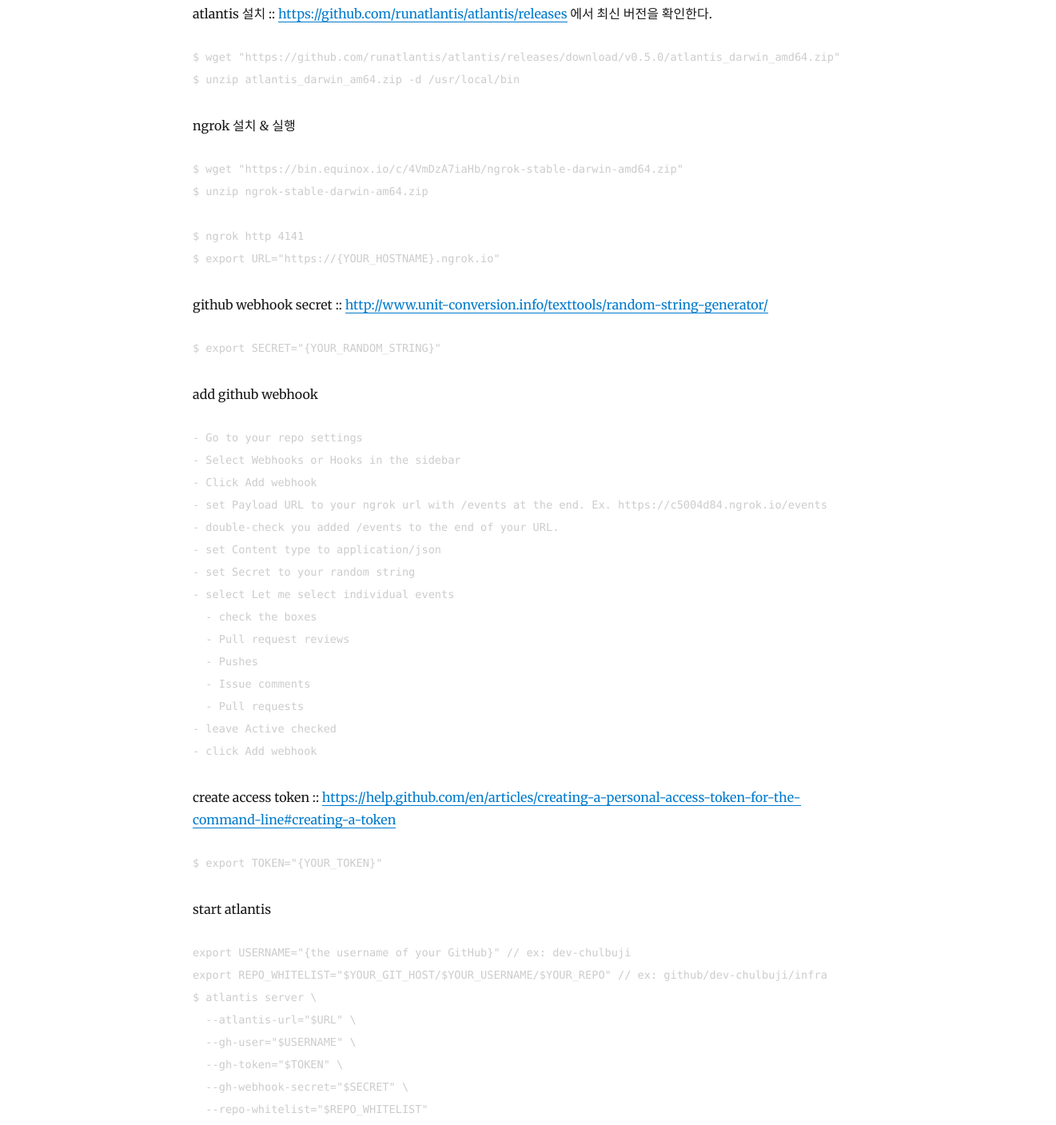
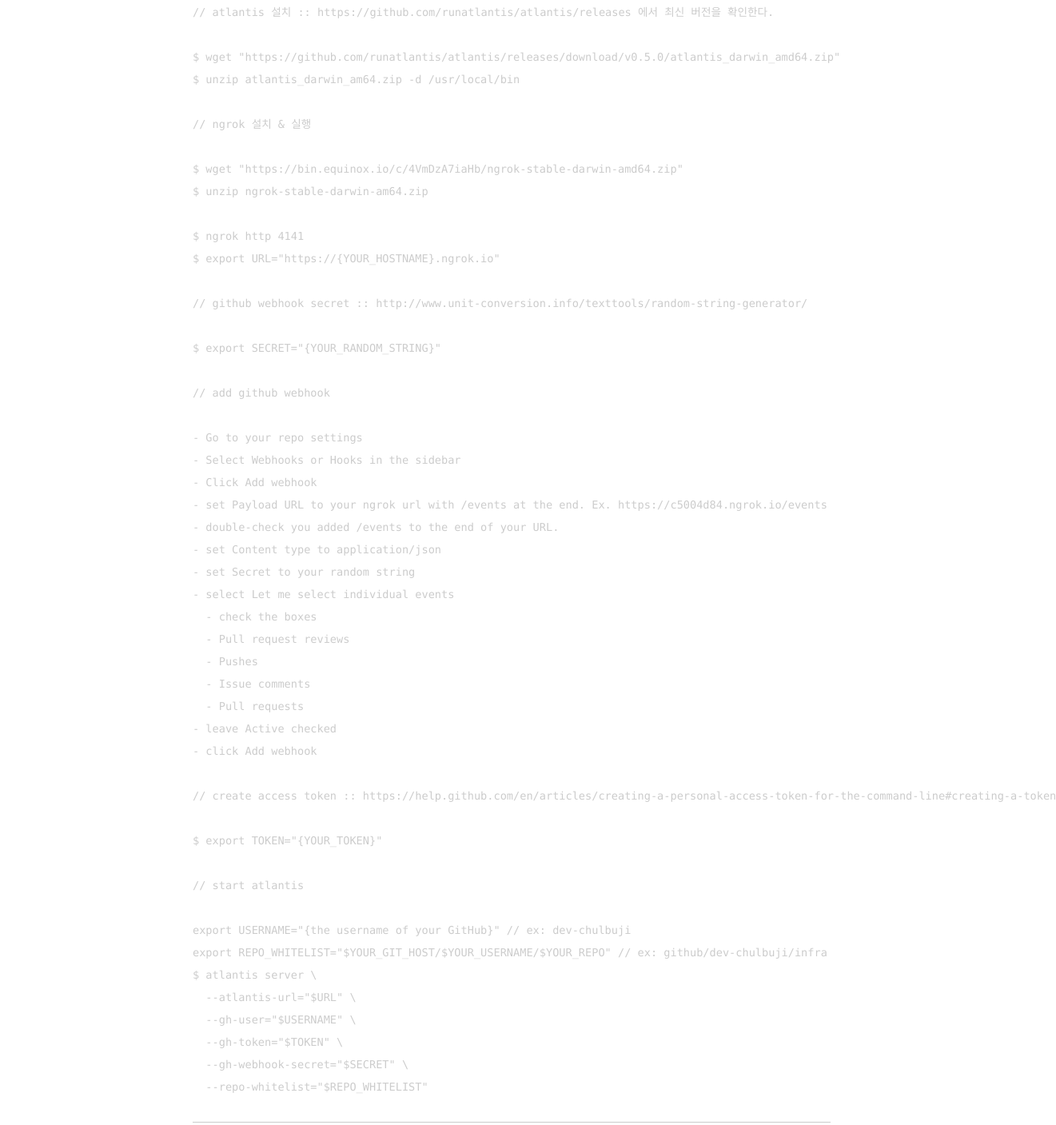
Before and after one commit to dev-chulbuji/blog, a Gatsby site: page /terraform-atlantis/ in a window 1280 px wide. Shown: the part 2112-3519 px from the top of the page at 80% size, 1321 px wide, since content can reach past the window. Built offline with nearby package versions, Linux system fonts and the light colour scheme; Gatsby itself is replaced by a stand-in of ours; some packages are replaced by stand-ins of ours; code samples lack their colours.

````diff
--- a/content/blog/terraform-atlantis/index.md
+++ b/content/blog/terraform-atlantis/index.md
@@ -42,14 +42,17 @@
 
 ## quick start
 ---
-atlantis 설치 :: https://github.com/runatlantis/atlantis/releases 에서 최신 버전을 확인한다.
+
 ```sh
+// atlantis 설치 :: https://github.com/runatlantis/atlantis/releases 에서 최신 버전을 확인한다.
+
 $ wget "https://github.com/runatlantis/atlantis/releases/download/v0.5.0/atlantis_darwin_amd64.zip"
 $ unzip atlantis_darwin_am64.zip -d /usr/local/bin
 ```
 
-ngrok 설치 & 실행
-```sj
+```sh
+// ngrok 설치 & 실행
+
 $ wget "https://bin.equinox.io/c/4VmDzA7iaHb/ngrok-stable-darwin-amd64.zip"
 $ unzip ngrok-stable-darwin-am64.zip
 
@@ -57,13 +60,15 @@
 $ export URL="https://{YOUR_HOSTNAME}.ngrok.io"
 ```
 
-github webhook secret :: http://www.unit-conversion.info/texttools/random-string-generator/
 ```sh
+// github webhook secret :: http://www.unit-conversion.info/texttools/random-string-generator/
+
 $ export SECRET="{YOUR_RANDOM_STRING}"
 ```
 
-add github webhook
 ```sh
+// add github webhook
+
 - Go to your repo settings
 - Select Webhooks or Hooks in the sidebar
 - Click Add webhook
@@ -81,13 +86,15 @@
 - click Add webhook
 ```
 
-create access token :: https://help.github.com/en/articles/creating-a-personal-access-token-for-the-command-line#creating-a-token
 ```sh
+// create access token :: https://help.github.com/en/articles/creating-a-personal-access-token-for-the-command-line#creating-a-token
+
 $ export TOKEN="{YOUR_TOKEN}"
 ```
 
-start atlantis
 ```sh
+// start atlantis
+
 export USERNAME="{the username of your GitHub}" // ex: dev-chulbuji
 export REPO_WHITELIST="$YOUR_GIT_HOST/$YOUR_USERNAME/$YOUR_REPO" // ex: github/dev-chulbuji/infra
 $ atlantis server \
````
